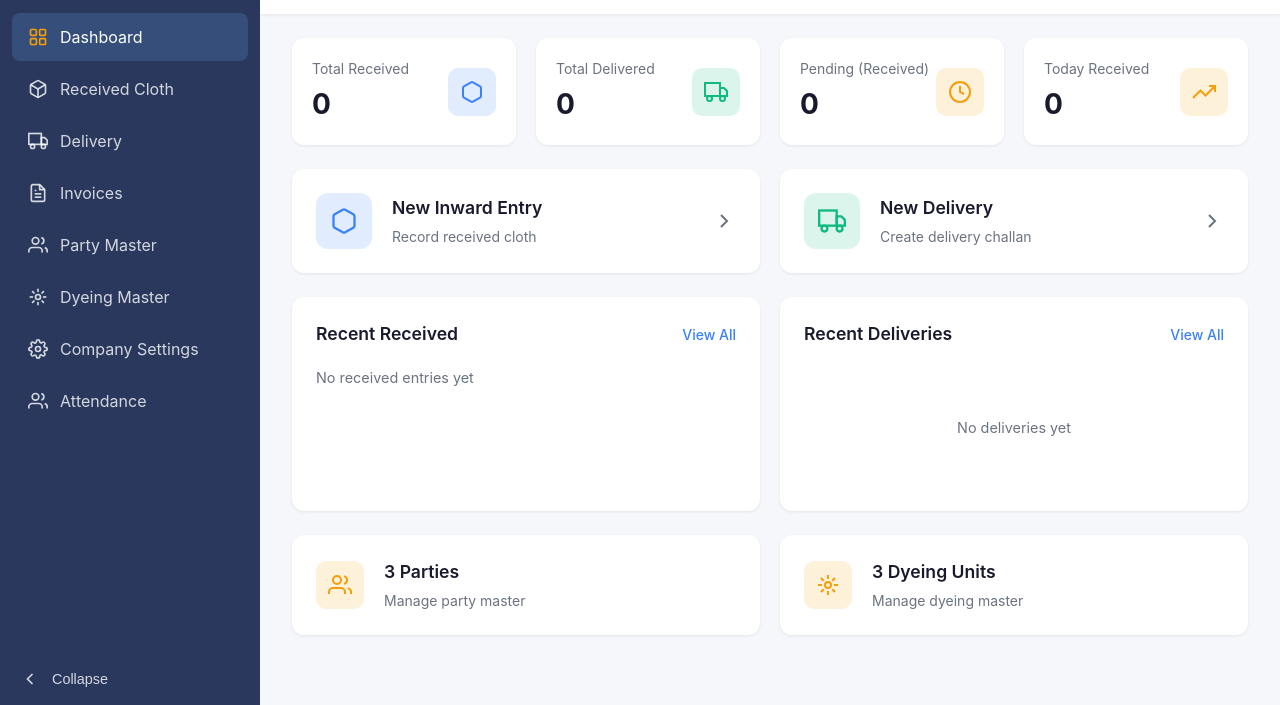
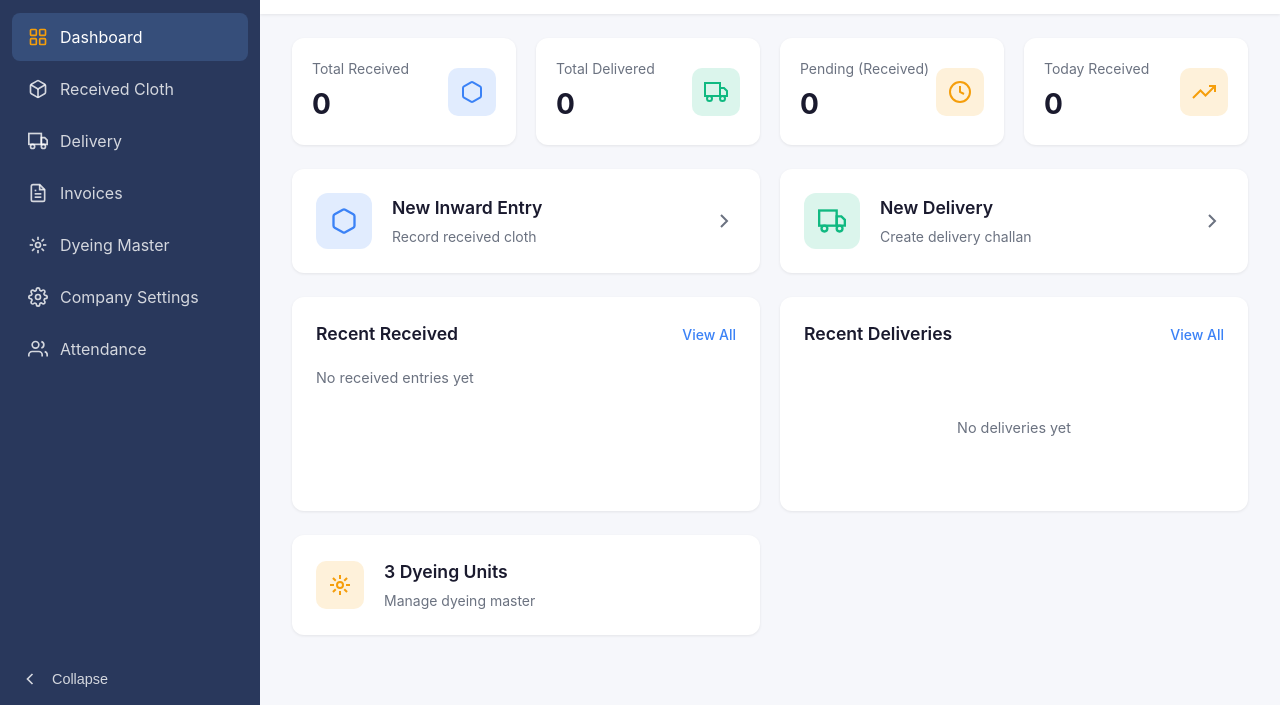
Before and after one commit to Thirumalaivasan2007/vss, a React app: page frontend/index.html in a window 1280 px wide. Shown: the part 95-800 px from the top of the page. Built offline with nearby package versions, Linux system fonts and the light colour scheme; no server answers; sample sign-in values are in the browser's storage.

Commit message:
Hide Party Master from Sidebar and Dashboard

```diff
--- a/frontend/index.html
+++ b/frontend/index.html
@@ -64,7 +64,7 @@
           </svg>
           <span class="nav-label">Invoices</span>
         </a>
-        <a href="#" class="nav-item" data-page="party-master">
+        <a href="#" class="nav-item" data-page="party-master" style="display: none;">
           <svg class="nav-icon" viewBox="0 0 24 24" fill="none" stroke="currentColor" stroke-width="2">
             <path d="M17 21v-2a4 4 0 0 0-4-4H5a4 4 0 0 0-4 4v2" />
             <circle cx="9" cy="7" r="4" />
@@ -558,7 +558,7 @@
           </div>
 
           <div class="master-row">
-            <a href="#" class="master-card" data-page="party-master">
+            <a href="#" class="master-card" data-page="party-master" style="display: none;">
               <div class="master-icon">
                 <svg viewBox="0 0 24 24" fill="none" stroke="currentColor" stroke-width="2">
                   <path d="M17 21v-2a4 4 0 0 0-4-4H5a4 4 0 0 0-4 4v2" />
```
